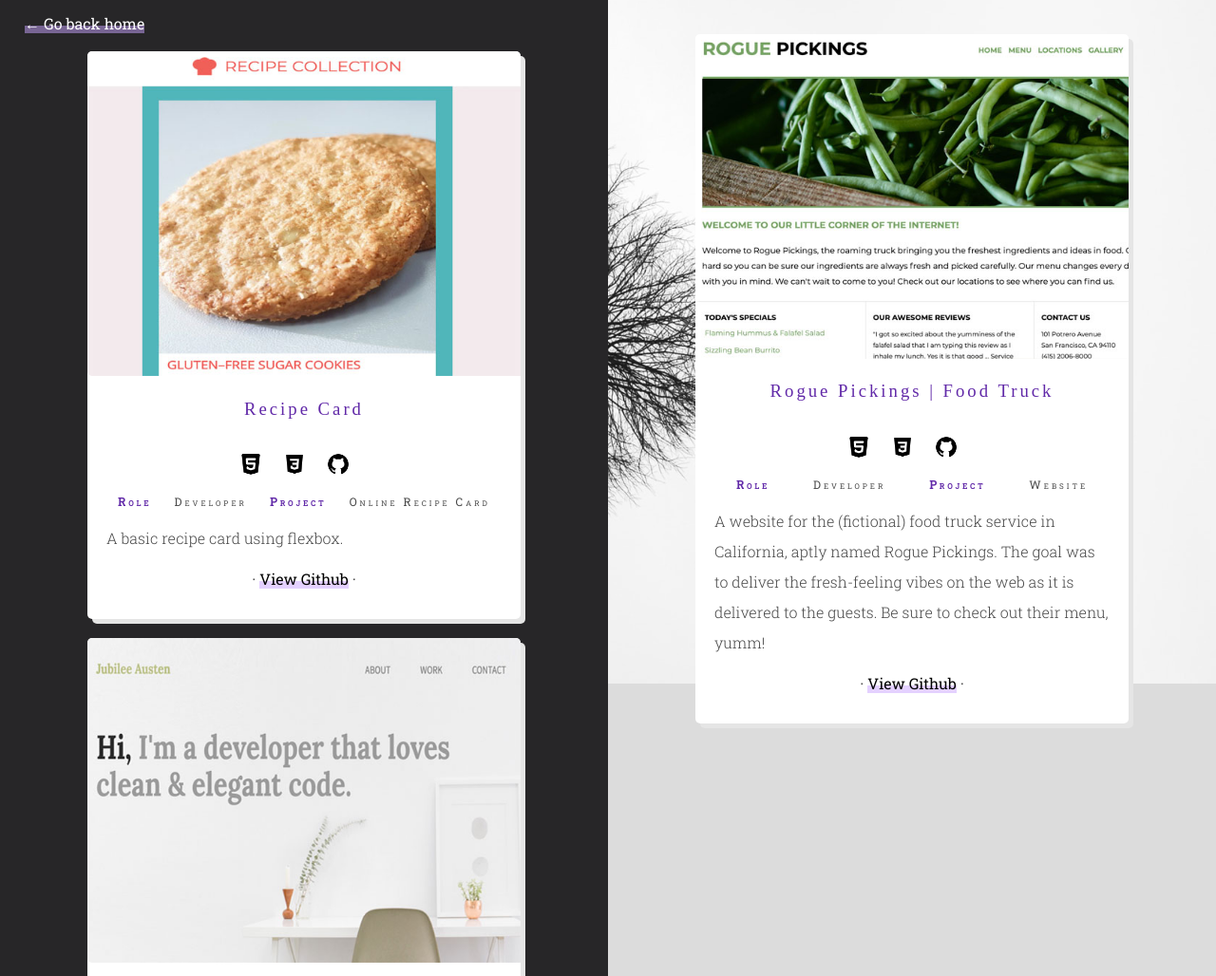
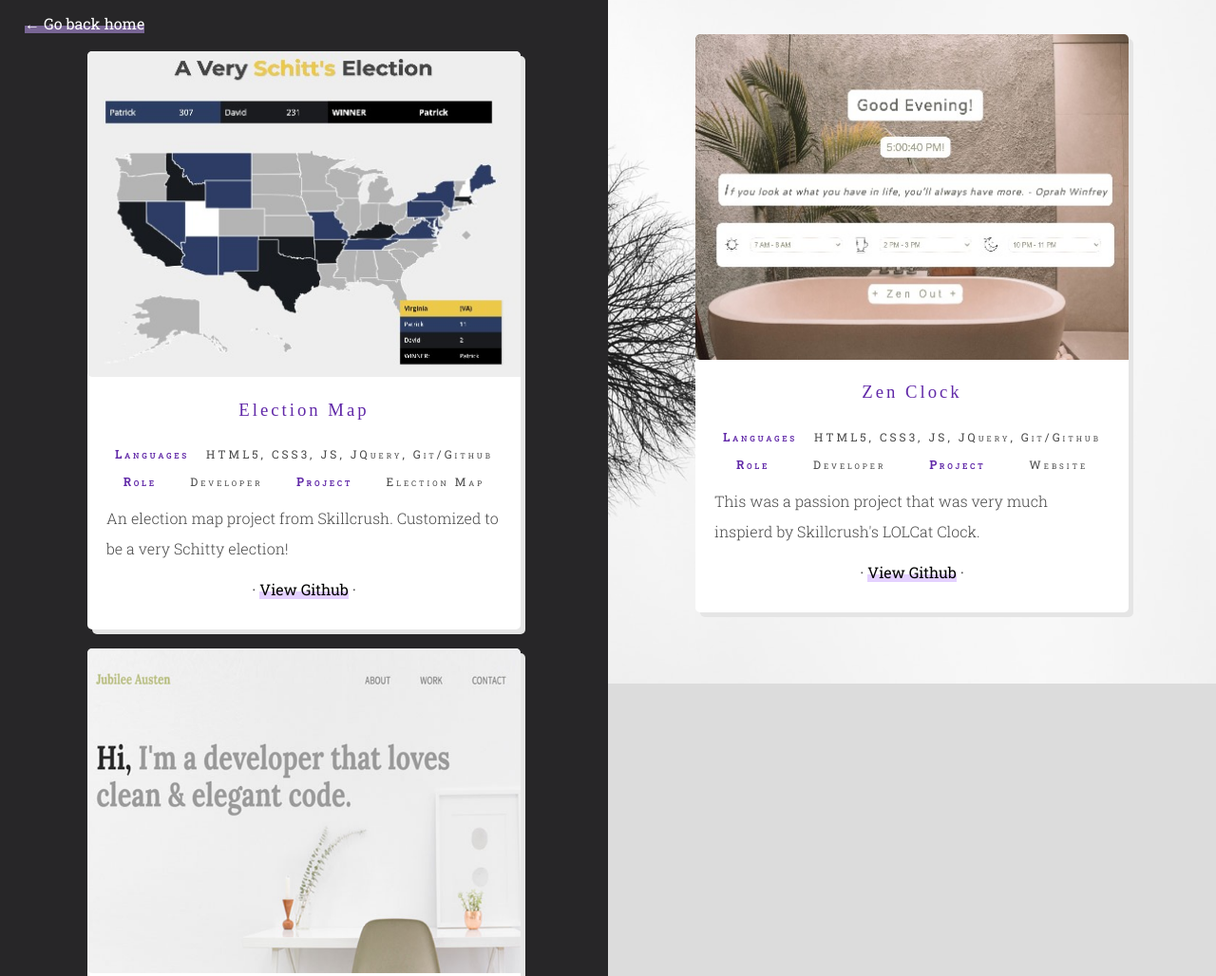
Before and after one commit to Zmarie/portfoliov02, a plain HTML site: page work/index.html in a window 1280 px wide. Shown: the top 1028 px of the page at 95% size. Drawn offline with nearby package versions, Linux system fonts and the light colour scheme; a web font is replaced by a local one.

Commit message:
Updated portfolio and links

```diff
--- a/work/index.html
+++ b/work/index.html
@@ -20,12 +20,12 @@
         <section class="work-container">
          <div class="content-work content-inner" id="fade">
             <figure>
-              <img src="../imgs/recipecard.jpg" alt="" />
+              <img src="../imgs/electionmap.jpg" alt="" />
             </figure>
             <article>
-              <h3>Recipe Card</h3>
+              <h3>Election Map</h3>
               <div class="info">
-                <div class="tools-icons">
+                <!-- <div class="tools-icons">
                   <figure>
                     <img src="../imgs/icons8-html-5-48.png" alt="HTML 5" />
 
@@ -33,19 +33,24 @@
 
                     <img src="../imgs/icons8-github-48.png" alt="Git/Github" />
                   </figure>
+                </div> -->
+
+                <div class="project-role">
+                  <h4>Languages</h4>
+                  <span>HTML5, CSS3, JS, JQuery, Git/Github</span>
                 </div>
 
                 <div class="project-role">
                   <h4>Role</h4>
                   <span>Developer</span>
                   <h4>Project</h4>
-                  <span>Online Recipe Card</span>
+                  <span>Election Map</span>
                 </div>
 
-                <p>A basic recipe card using flexbox.</p>
+                <p>An election map project from Skillcrush. Customized to be a very Schitty election!</p>
 
                 <div class="links">
-                  &middot; <a href="#">View Github</a> &middot;
+                  &middot; <a href="https://github.com/Zmarie/election-map">View Github</a> &middot;
                 </div>
               </div>
             </article>
@@ -99,12 +104,12 @@
         <section class="work-container">
           <div class="content-work content-inner" id="fade2">
             <figure>
-              <img src="../imgs/roguepickings.jpg" alt="" />
+              <img src="../imgs/zenclock.jpg" alt="" />
             </figure>
             <article>
-              <h3>Rogue Pickings &verbar; Food Truck</h3>
+              <h3>Zen Clock</h3>
               <div class="info">
-                <div class="tools-icons">
+                <!-- <div class="tools-icons">
                   <figure>
                     <img src="../imgs/icons8-html-5-48.png" alt="HTML 5" />
 
@@ -112,6 +117,11 @@
 
                     <img src="../imgs/icons8-github-48.png" alt="Git/Github" />
                   </figure>
+                </div> -->
+
+                <div class="project-role">
+                  <h4>Languages</h4>
+                  <span>HTML5, CSS3, JS, JQuery, Git/Github</span>
                 </div>
 
                 <div class="project-role">
@@ -121,10 +131,10 @@
                   <span>Website</span>
                 </div>
 
-                <p>A website for the (fictional) food truck service in California, aptly named Rogue Pickings. The goal was to deliver the fresh-feeling vibes on the web as it is delivered to the guests. Be sure to check out their menu, yumm!</p>
+                <p>This was a passion project that was very much inspierd by Skillcrush's LOLCat Clock. </p>
 
               <div class="links">
-                &middot; <a href="#">View Github</a> &middot;
+                &middot; <a href="https://github.com/Zmarie/zenClock">View Github</a> &middot;
               </div>
               </div>
             </article>
```
Also changed, not shown: imgs/election-map.jpg (added), imgs/electionmap.jpg (added), imgs/zenclock.jpg (added).
